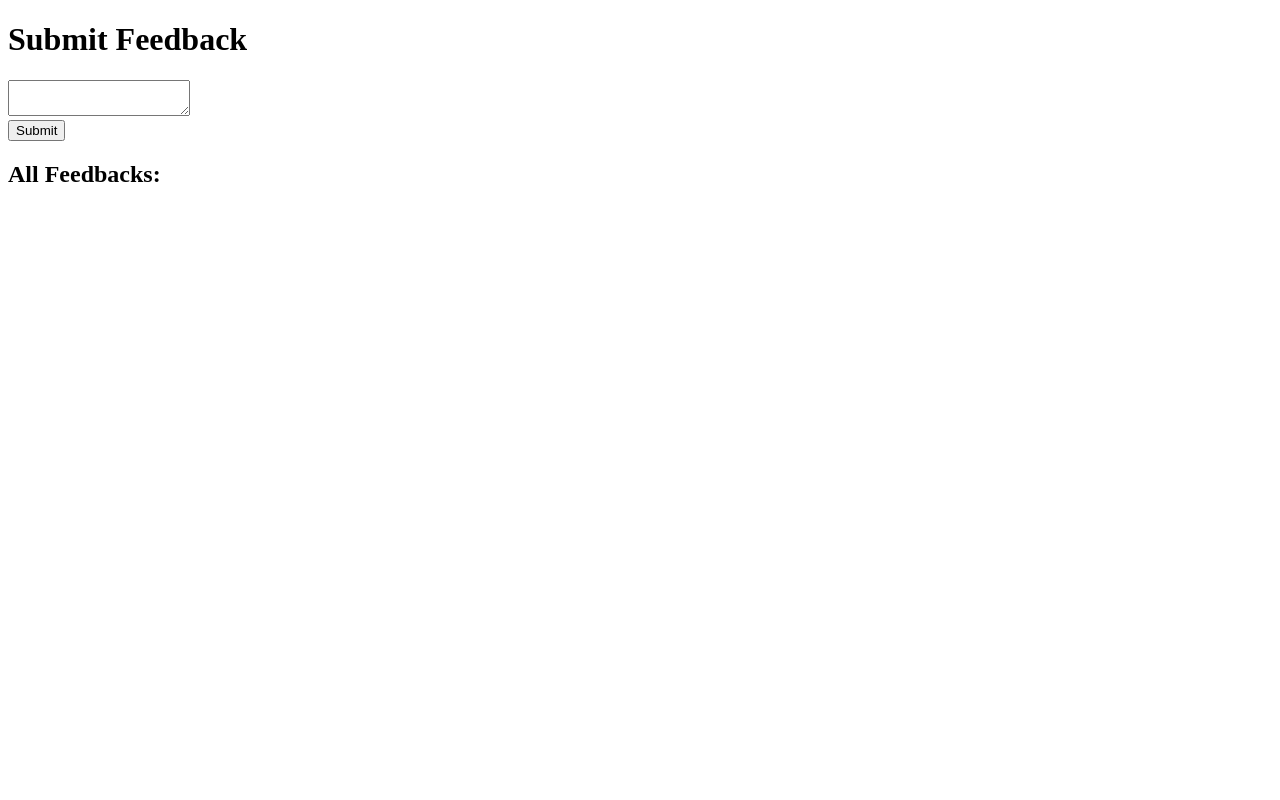
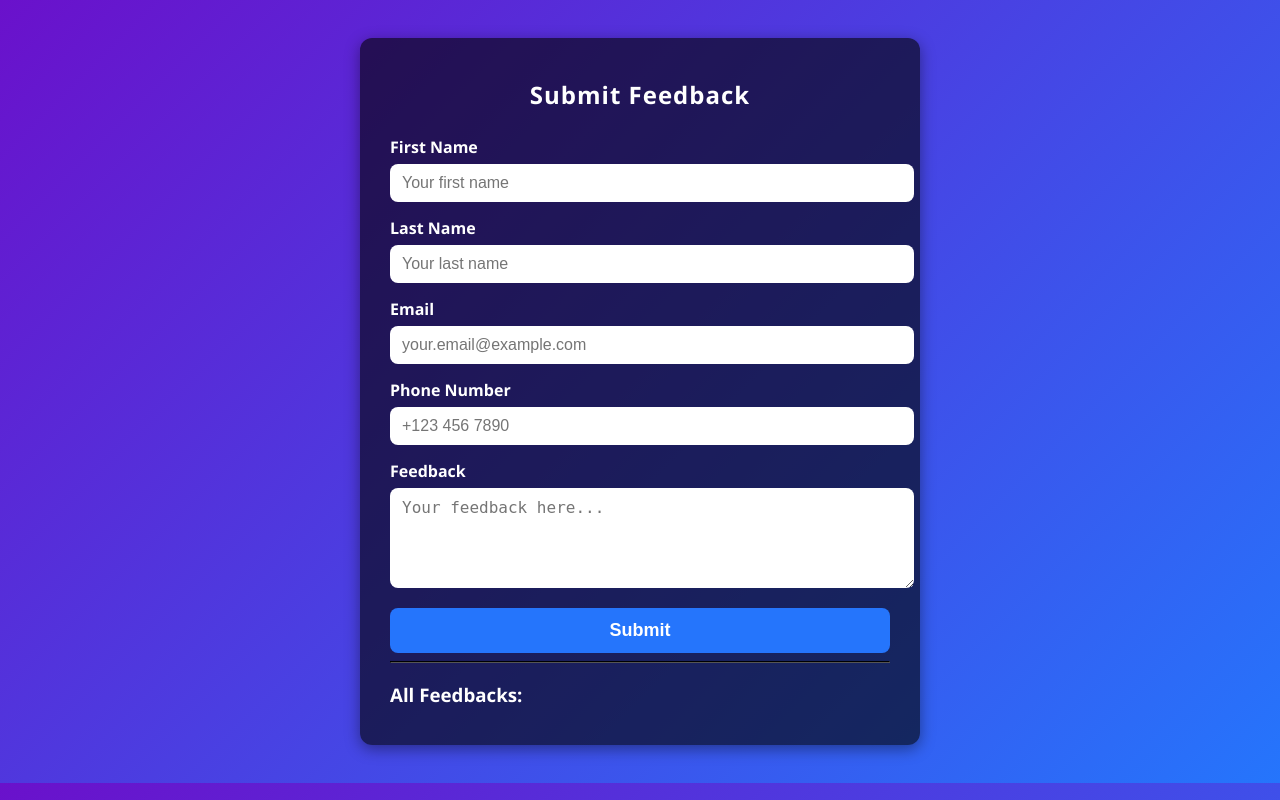
Before and after one commit to manjukolkar/sample-project-1, a Flask app: page / in a window 1280 px wide. Run offline with Flask 2, Linux system fonts and the light colour scheme.

Commit message:
Update index.html

```diff
--- a/app/templates/index.html
+++ b/app/templates/index.html
@@ -1,19 +1,99 @@
 <!DOCTYPE html>
-<html>
+<html lang="en">
 <head>
-    <title>Student Feedback Portal</title>
+  <meta charset="UTF-8" />
+  <meta name="viewport" content="width=device-width, initial-scale=1" />
+  <title>Feedback Form</title>
+  <style>
+    body {
+      background: linear-gradient(135deg, #6a11cb 0%, #2575fc 100%);
+      font-family: 'Segoe UI', Tahoma, Geneva, Verdana, sans-serif;
+      color: #fff;
+      padding: 30px;
+    }
+
+    .container {
+      max-width: 500px;
+      margin: auto;
+      background: rgba(0,0,0,0.6);
+      padding: 20px 30px;
+      border-radius: 12px;
+      box-shadow: 0 4px 15px rgba(0,0,0,0.4);
+    }
+
+    h2 {
+      text-align: center;
+      margin-bottom: 25px;
+      font-weight: 700;
+      letter-spacing: 1px;
+    }
+
+    label {
+      display: block;
+      margin-bottom: 6px;
+      font-weight: 600;
+    }
+
+    input[type="text"],
+    input[type="email"],
+    input[type="tel"],
+    textarea {
+      width: 100%;
+      padding: 10px 12px;
+      margin-bottom: 15px;
+      border-radius: 8px;
+      border: none;
+      font-size: 16px;
+      outline: none;
+    }
+
+    textarea {
+      resize: vertical;
+      min-height: 80px;
+    }
+
+    input[type="submit"] {
+      width: 100%;
+      background: #2575fc;
+      border: none;
+      padding: 12px;
+      border-radius: 8px;
+      font-size: 18px;
+      font-weight: 700;
+      color: white;
+      cursor: pointer;
+      transition: background-color 0.3s ease;
+    }
+
+    input[type="submit"]:hover {
+      background: #6a11cb;
+    }
+  </style>
 </head>
 <body>
-    <h1>Submit Feedback</h1>
-    <form method="post">
-        <textarea name="feedback" required></textarea><br>
-        <button type="submit">Submit</button>
+  <div class="container">
+    <h2>Submit Feedback</h2>
+    <form method="POST" action="/submit-feedback">
+      <label for="firstName">First Name</label>
+      <input type="text" id="firstName" name="firstName" placeholder="Your first name" required />
+
+      <label for="lastName">Last Name</label>
+      <input type="text" id="lastName" name="lastName" placeholder="Your last name" required />
+
+      <label for="email">Email</label>
+      <input type="email" id="email" name="email" placeholder="your.email@example.com" required />
+
+      <label for="phone">Phone Number</label>
+      <input type="tel" id="phone" name="phone" placeholder="+123 456 7890" />
+
+      <label for="feedback">Feedback</label>
+      <textarea id="feedback" name="feedback" placeholder="Your feedback here..." required></textarea>
+
+      <input type="submit" value="Submit" />
     </form>
-    <h2>All Feedbacks:</h2>
-    <ul>
-        {% for fb in feedbacks %}
-            <li>{{ fb }}</li>
-        {% endfor %}
-    </ul>
+    <hr style="border-color: #555;" />
+    <h3>All Feedbacks:</h3>
+    <!-- Here you can dynamically render feedback -->
+  </div>
 </body>
 </html>
```
